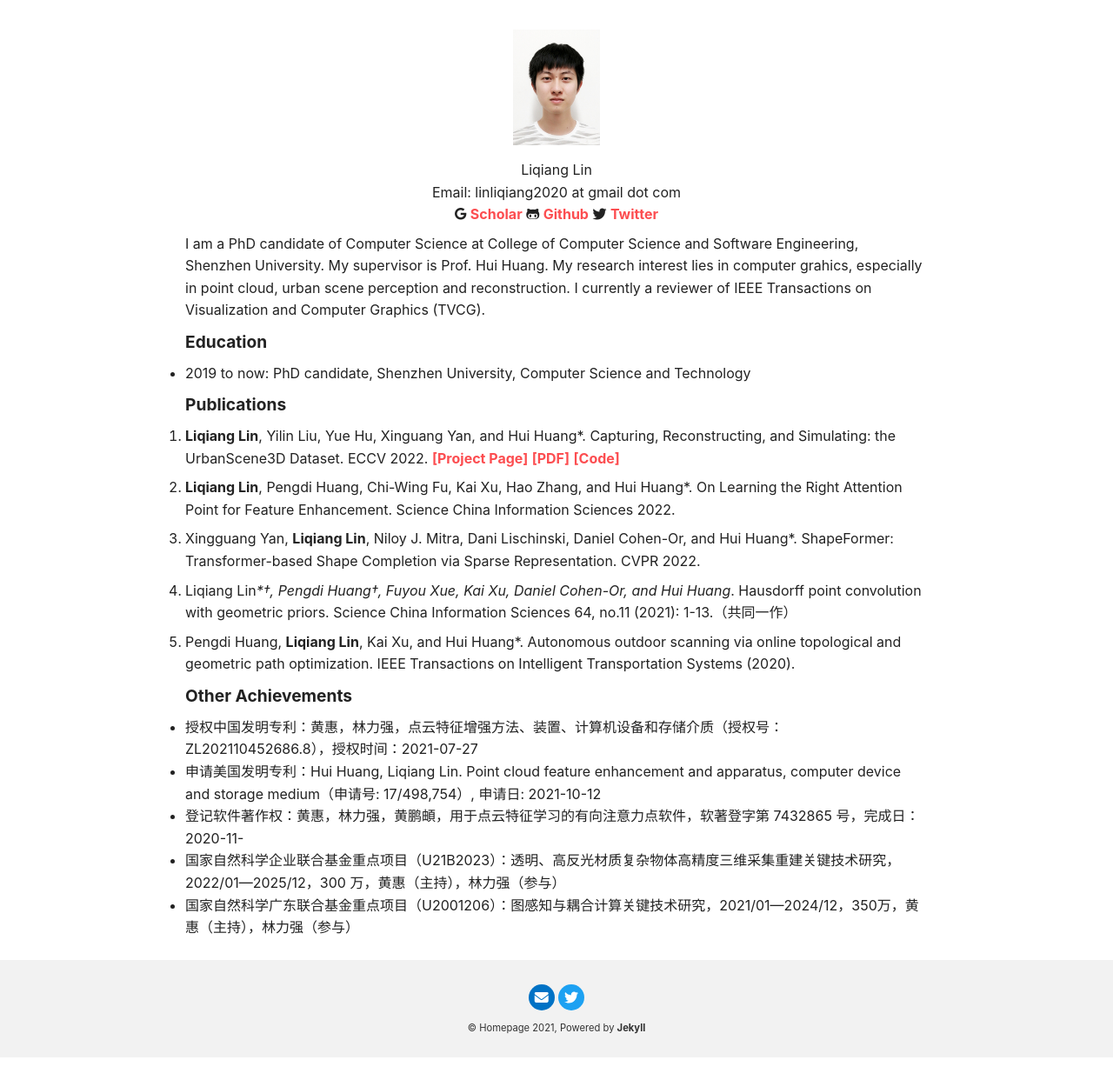
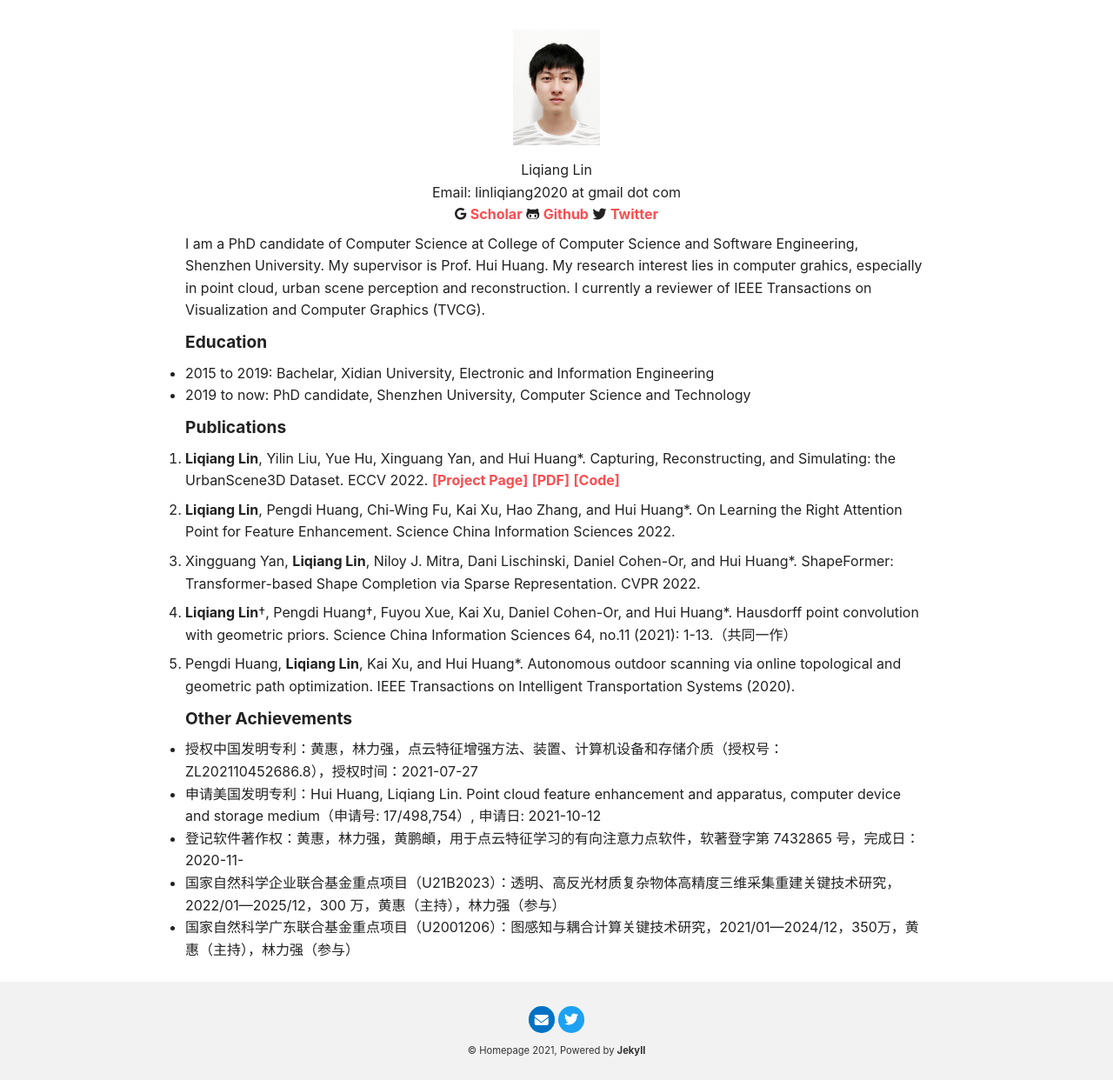
Before and after one commit to Linxius/Linxius.github.io, a Jekyll site: the page built from index.md, in a window 1280 px wide, cut to the strip 94-1336 px from the top of the page. Shown: the whole strip at 87% size. Built offline with Jekyll 4.4.1, drawn with Linux system fonts in a browser that asks for light colours; nearby versions of some CDN libraries; before the commit the page ends 1310 px from its top, so only the background shows below that.

Commit message:
update resume

```diff
--- a/index.md
+++ b/index.md
@@ -23,6 +23,7 @@ articles:
 I am a PhD candidate of Computer Science at College of Computer Science and Software Engineering, Shenzhen University. My supervisor is Prof. Hui Huang. My research interest lies in computer grahics, especially in point cloud, urban scene perception and reconstruction. I currently a reviewer of  IEEE Transactions on Visualization and Computer Graphics (TVCG).
 
 #### Education
+- 2015 to 2019: Bachelar, Xidian University, Electronic and Information Engineering
 - 2019 to now: PhD candidate, Shenzhen University, Computer Science and Technology
 
 #### Publications
@@ -39,7 +40,7 @@ Science China Information Sciences 2022.
 3. Xingguang Yan, **Liqiang Lin**, Niloy J. Mitra, Dani Lischinski, Daniel Cohen-Or, and Hui Huang*.
 ShapeFormer: Transformer-based Shape Completion via Sparse Representation. CVPR 2022.
 
-4. Liqiang Lin**†, Pengdi Huang†, Fuyou Xue, Kai Xu, Daniel Cohen-Or, and Hui Huang*.
+4. **Liqiang Lin**†, Pengdi Huang†, Fuyou Xue, Kai Xu, Daniel Cohen-Or, and Hui Huang*.
 Hausdorff point convolution with geometric priors.
 Science China Information Sciences 64, no.11 (2021): 1-13.（共同一作）
 
```
